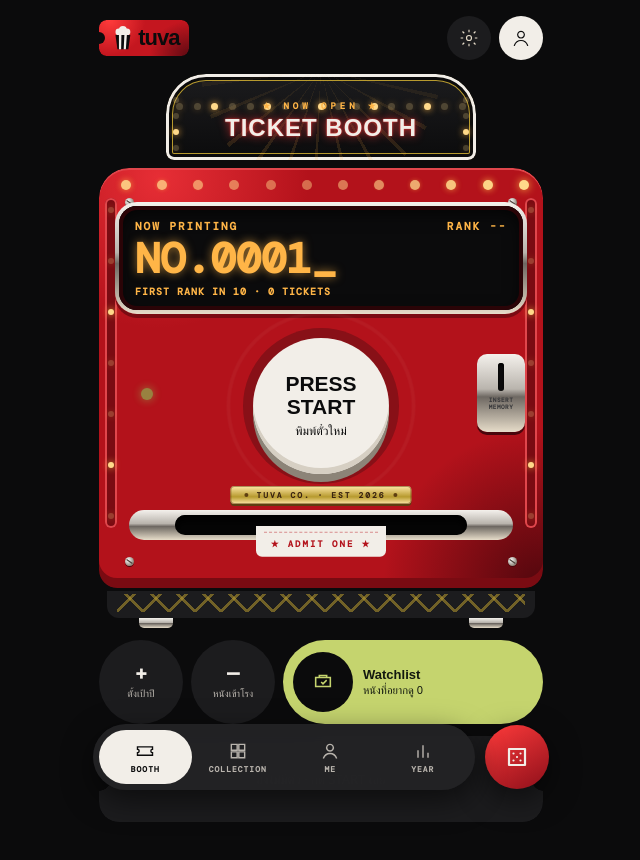
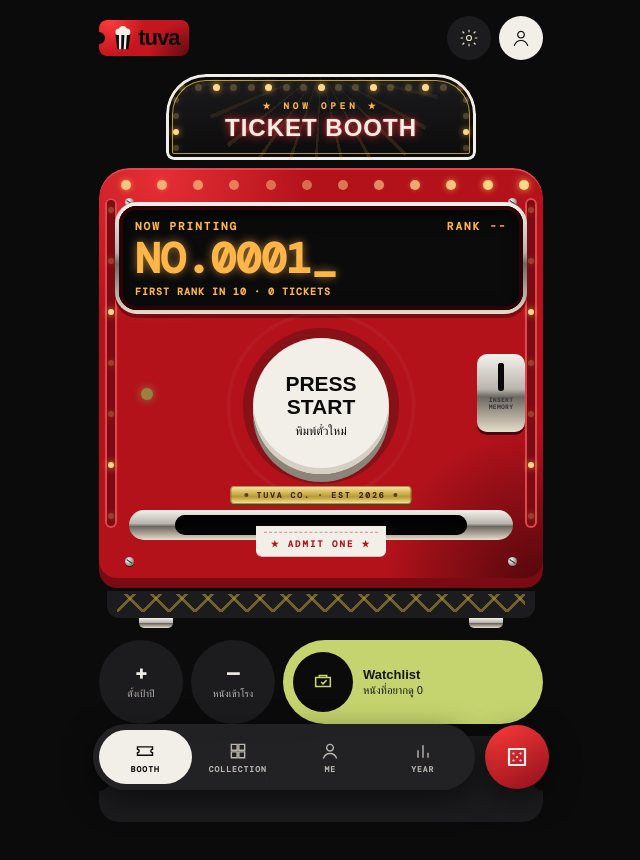
Before and after one commit to hyebronde/memory-ticket-booth, a plain HTML site: page index.html in a window 1280 px wide. Shown: the whole page, without its empty margins (319-959 px from the left). Drawn offline with nearby package versions, Linux system fonts and the light colour scheme; a web font is replaced by a local one.

Commit message:
Booth sign: bulbs row no longer overlaps NOW OPEN
Co-Authored-By: Claude Opus 5.5 <noreply@anthropic.com>
Claude-Session: https://claude.ai/code/session_01SEy7FHn4dwL7YFwRGJAaFz

```diff
--- a/index.html
+++ b/index.html
@@ -954,7 +954,7 @@ main{padding-bottom:calc(104px + var(--safe-b))}
 .tbSign{position:relative;width:310px;max-width:calc(100% - 40px);height:86px;margin:0 auto 8px;border-radius:40px 40px 8px 8px;background:linear-gradient(#1C1C1E,#0B0B0C);box-shadow:inset 0 0 0 3px #F2EEE8,inset 0 0 0 6px #0B0B0C,inset 0 0 0 7px #B79A2E,0 6px 0 #7A0B12;overflow:hidden;-webkit-mask-image:-webkit-radial-gradient(white,black)}
 .tbSign .rays{position:absolute;left:50%;bottom:-30px;width:240px;height:240px;margin-left:-120px;border-radius:50%;background:repeating-conic-gradient(from -90deg at 50% 50%,rgba(255,181,71,.18) 0 2deg,transparent 2deg 16deg);-webkit-mask:linear-gradient(transparent 35%,#000);mask:linear-gradient(transparent 35%,#000)}
 .tbSign .sb{position:absolute;display:flex;justify-content:space-between}
-.tbSign .sb.top{left:10px;right:10px;top:10px}
+.tbSign .sb.tp{left:12px;right:12px;top:10px;height:7px;align-items:center}
 .tbSign .sb.l,.tbSign .sb.r{top:23px;bottom:9px;flex-direction:column;width:6px}
 .tbSign .sb.l{left:7px}.tbSign .sb.r{right:7px}
 .tbSign .sb i,.h1a .pil i{display:block;width:7px;height:7px;border-radius:50%;background:#FFD98A;box-shadow:0 0 7px #FFB547}
@@ -3256,7 +3256,7 @@ function viewHome(){
     (DB.mem ? '<div class="banner">โหมดชั่วคราว: เบราว์เซอร์นี้ไม่อนุญาตให้เก็บข้อมูล ข้อมูลจะหายเมื่อปิดหน้า</div>' : '')+
     '<div class="top hdr">'+logoHTML(22)+'<span style="display:flex;gap:8px"><a class="icon" href="#settings" aria-label="ตั้งค่าและสำรองข้อมูล">'+IC.gear+'</a><a class="icon cream" href="#me" aria-label="โปรไฟล์ของฉัน">'+(blobURL(S.profile.photoId)?'<img src="'+blobURL(S.profile.photoId)+'" alt="">':ICON('user',20))+'</a></span></div>'+
     '<div class="tbooth">'+
-      '<div class="tbSign" aria-hidden="true"><i class="rays"></i><div class="sb top">'+chaseB(17)+'</div><div class="sb l">'+chaseB(4)+'</div><div class="sb r">'+chaseB(4)+'</div><span class="no">★ NOW OPEN ★</span><b>TICKET BOOTH</b></div>'+
+      '<div class="tbSign" aria-hidden="true"><i class="rays"></i><div class="sb tp">'+chaseB(17)+'</div><div class="sb l">'+chaseB(4)+'</div><div class="sb r">'+chaseB(4)+'</div><span class="no">★ NOW OPEN ★</span><b>TICKET BOOTH</b></div>'+
       '<section class="booth home h1a" aria-label="ตู้พิมพ์ตั๋ว">'+bulbs(13,'lit')+
       '<div class="pil l" aria-hidden="true">'+chaseB(7)+'</div><div class="pil r" aria-hidden="true">'+chaseB(7)+'</div>'+
       '<i class="scr s1" aria-hidden="true"></i><i class="scr s2" aria-hidden="true"></i><i class="scr s3" aria-hidden="true"></i><i class="scr s4" aria-hidden="true"></i>'+
--- a/sw.js
+++ b/sw.js
@@ -1,5 +1,5 @@
 /* Memory Ticket Booth – offline cache. Network first for the app page, cache fallback. */
-var CACHE = 'mtb-v8f';
+var CACHE = 'mtb-v8g';
 var SHELL = ['./', './index.html', './manifest.webmanifest', './icon-180.png', './icon-192.png', './icon-512.png'];
 self.addEventListener('install', function (e) {
   e.waitUntil(caches.open(CACHE).then(function (c) { return c.addAll(SHELL); }).then(function () { return self.skipWaiting(); }));
```
